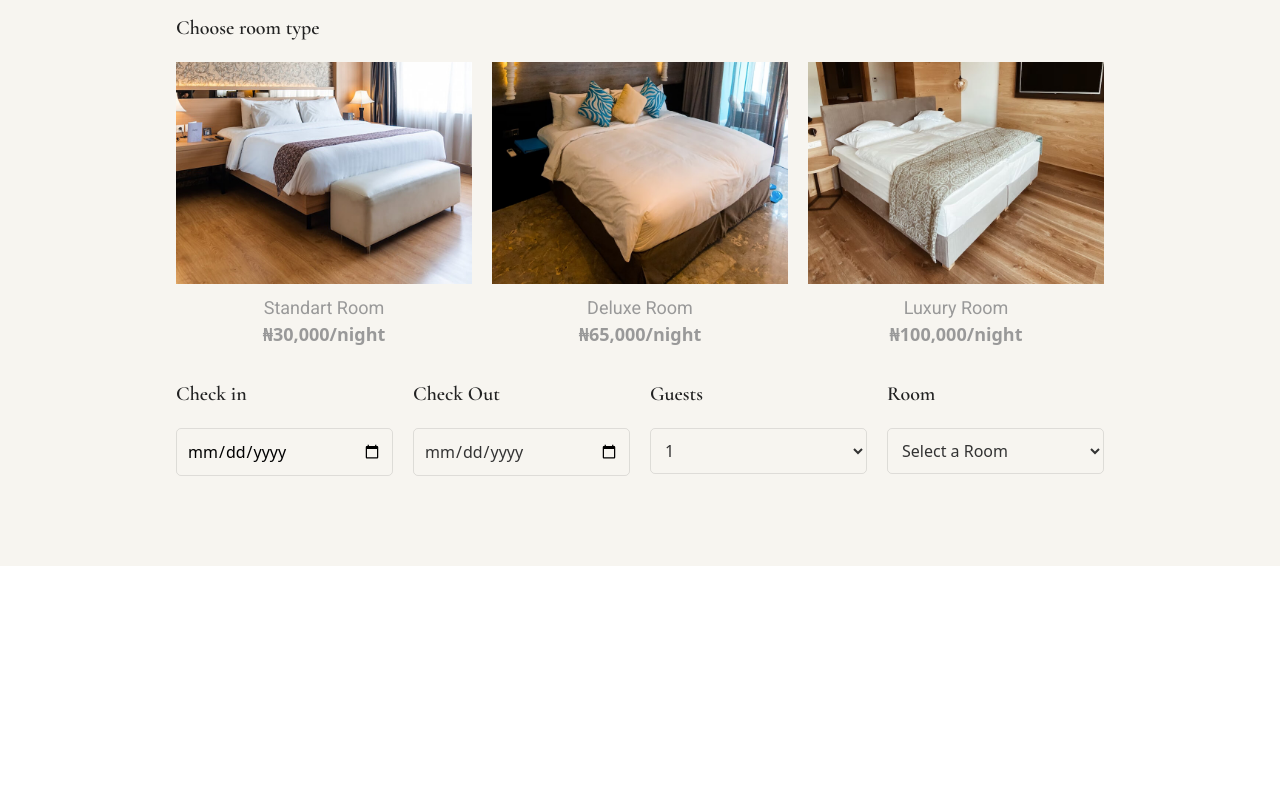
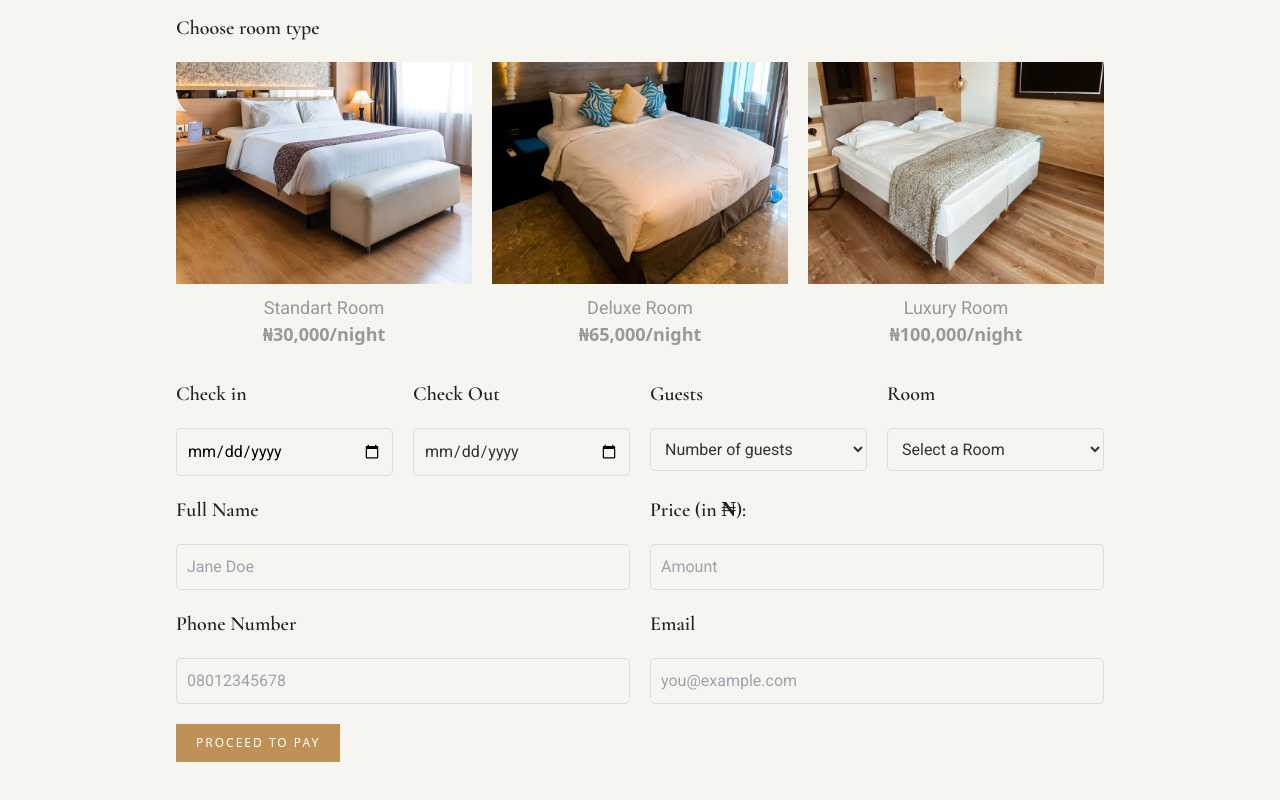
Before and after one commit to Oluwa-bunmi/Archi, a React (Vite) app: page /booking in a window 1280 px wide. Shown: the part 364-1164 px from the top of the page. Before the commit the page ends 930 px from the top, so only its background shows below. Built offline with nearby package versions, Linux system fonts and the light colour scheme.

Commit message:
amount,guest no & room type now depends on the room image clicked

```diff
--- a/src/constants/data.jsx
+++ b/src/constants/data.jsx
@@ -13,6 +13,7 @@ export const suitesInfo = [
     room: "Standart Room",
     image: firstSuite,
     location: "/standart-room",
+    guests: 1,
     details:
       " Lorem ipsum, dolor sit amet consectetur adipisicing elit. Omnis, sequi atque impedit beatae perferendis at magni officia ut nulla iure illo nam, fuga dolor vero!",
   },
@@ -21,6 +22,8 @@ export const suitesInfo = [
     room: "Deluxe Room",
     image: secondSuite,
     location: "/deluxe-room",
+    guests: "1-3",
+
     details:
       " Lorem ipsum, dolor sit amet consectetur adipisicing elit. Omnis, sequi atque impedit beatae perferendis at magni officia ut nulla iure illo nam, fuga dolor vero!",
   },
@@ -29,6 +32,7 @@ export const suitesInfo = [
     room: "Luxury Room",
     image: thirdSuite,
     location: "/luxury-room",
+    guests: "1-5",
     details:
       " Lorem ipsum, dolor sit amet consectetur adipisicing elit. Omnis, sequi atque impedit beatae perferendis at magni officia ut nulla iure illo nam, fuga dolor vero!",
   },
@@ -169,11 +173,10 @@ export const roomDetails = [
       "Lorem ipsum esse adipisicing eiusmod culpa sed reprehenderit ut cupidatat in sint sed officia in irure proident tempor duis in esse quis aute ex. Excepteur et commodo in incididunt quis cupidatat aute labore ea exercitation nulla elit elit pariatur non nisi reprehenderit officia sit adipisicing velit.",
   },
   {
-    standartFirstDetail: "Lorem ipsum dolor sit amet consectetur adipisicing elit. Sunt, architecto praesentium molestiae quidem rem repudiandae pariatur aliquam dolore labore, placeat facilis! Blanditiis quia maxime asperiores saepe aliquid quasi necessitatibus maiores molestias in distinctio nam nobis, natus illum. Voluptas distinctio harum, dolor a sapiente qui aspernatur iure! Animi inventore delectus tempora libero. Delectus ducimus at esse, laudantium atque voluptas quis provident nam doloribus officia eveniet eaque rem similique temporibus. Asperiores, aliquam ex. Repudiandae distinctio dolorem nisi voluptatibus, nam accusamus in voluptates et corporis quaerat numquam explicabo, repellendus praesentium ad quas minus."
-  }
+    standartFirstDetail:
+      "Lorem ipsum dolor sit amet consectetur adipisicing elit. Sunt, architecto praesentium molestiae quidem rem repudiandae pariatur aliquam dolore labore, placeat facilis! Blanditiis quia maxime asperiores saepe aliquid quasi necessitatibus maiores molestias in distinctio nam nobis, natus illum. Voluptas distinctio harum, dolor a sapiente qui aspernatur iure! Animi inventore delectus tempora libero. Delectus ducimus at esse, laudantium atque voluptas quis provident nam doloribus officia eveniet eaque rem similique temporibus. Asperiores, aliquam ex. Repudiandae distinctio dolorem nisi voluptatibus, nam accusamus in voluptates et corporis quaerat numquam explicabo, repellendus praesentium ad quas minus.",
+  },
 ];
-
-
 
 /*
  Free cribs/infant beds
--- a/src/pages/Booking.jsx
+++ b/src/pages/Booking.jsx
@@ -3,8 +3,17 @@ import { suitesInfo } from "../constants/data";
 import { useState } from "react";
 const Booking = () => {
   const [selectedRoom, setSelectedRoom] = useState("");
-  const handleImageClick = (roomType) => {
+  const [roomPrice, setRoomPrice] = useState("");
+  const [numberOfGuests, setNumberOfGuests] = useState("");
+  const handleImageClick = (roomType, price, guests) => {
     setSelectedRoom(roomType);
+    // const numericPrice = price.replace(/\D/g, "");
+    // setRoomPrice(numericPrice);
+    const numericPrice = parseInt(price.replace(/\D/g, ""), 10);
+
+    // Format the numeric price with commas
+    setRoomPrice(numericPrice.toLocaleString());
+    setNumberOfGuests(guests);
   };
   return (
     <>
@@ -23,7 +32,9 @@ const Booking = () => {
             {suitesInfo.map((item, i) => (
               <div
                 key={i}
-                onClick={() => handleImageClick(item.room)}
+                onClick={() =>
+                  handleImageClick(item.room, item.price, item.guests)
+                }
                 className="transition-transform text-[#999] text-[18px]"
               >
                 <img
@@ -62,7 +73,7 @@ const Booking = () => {
                   type="date"
                   name=""
                   id=""
-                  className="w-full p-[10px] mt-5 bg-transparent outline-none rounded-[5px] border border-borderHr"
+                  className="w-full text-base font-roboto p-[10px] mt-5 bg-transparent outline-none rounded-[5px] border border-borderHr"
                 />
               </div>
               <div>
@@ -77,7 +88,7 @@ const Booking = () => {
                   type="date"
                   name=""
                   id=""
-                  className="w-full p-[10px] text-[#333] mt-5 bg-transparent outline-none rounded-[5px] border border-borderHr"
+                  className="w-full text-base font-roboto p-[10px] text-[#333] mt-5 bg-transparent outline-none rounded-[5px] border border-borderHr"
                 />
               </div>
               <div>
@@ -88,10 +99,15 @@ const Booking = () => {
                   Guests
                 </label>
                 <br />
-                <select className="w-full p-[10px] text-[#333] mt-5 bg-transparent outline-none rounded-[5px] border border-borderHr">
-                  <option value="">1</option>
-                  <option value="">1-3</option>
-                  <option value="">1-6</option>
+                <select
+                  value={numberOfGuests}
+                  readOnly
+                  className="w-full text-base font-roboto p-[10px] text-[#333] mt-5 bg-transparent outline-none rounded-[5px] border border-borderHr"
+                >
+                  <option value="">Number of guests</option>
+                  <option value="1">1</option>
+                  <option value="1-3">1-3</option>
+                  <option value="1-5">1-5</option>
                 </select>
               </div>
 
@@ -105,8 +121,9 @@ const Booking = () => {
                 <br />
                 <select
                   value={selectedRoom}
-                  onChange={(e) => setSelectedRoom(e.target.value)}
-                  className="w-full p-[10px] text-[#333] mt-5 bg-transparent outline-none rounded-[5px] border border-borderHr"
+                  readOnly
+                  //   onChange={(e) => setSelectedRoom(e.target.value)}
+                  className="w-full text-base font-roboto p-[10px] text-[#333] mt-5 bg-transparent outline-none rounded-[5px] border border-borderHr"
                 >
                   <option value="">Select a Room</option>
                   {suitesInfo.map((item, i) => (
@@ -117,9 +134,70 @@ const Booking = () => {
                 </select>
               </div>
             </section>
-            <section>
-
+            {/* <h3 className="mt-5">Enter your details</h3> */}
+            <section className="grid grid-cols-2 gap-5">
+              <div className="grid gap-5 mt-5">
+                <div>
+                  <label
+                    htmlFor=""
+                    className="text-[#222] text-xl font-garamond font-semibold"
+                  >
+                    Full Name
+                  </label>
+                  <input
+                    type="text"
+                    placeholder="Jane Doe"
+                    className="w-full p-[10px] text-base font-roboto text-[#333] mt-5 bg-transparent outline-none rounded-[5px] border border-borderHr"
+                  />
+                </div>
+                <div>
+                  <label
+                    htmlFor=""
+                    className="text-[#222] text-xl font-garamond font-semibold"
+                  >
+                    Phone Number
+                  </label>
+                  <input
+                    type="number"
+                    placeholder="08012345678"
+                    className="w-full text-base font-roboto p-[10px] text-[#333] mt-5 bg-transparent outline-none rounded-[5px] border border-borderHr"
+                  />
+                </div>
+              </div>
+              <div className="grid gap-5 mt-5">
+                <div>
+                  <label
+                    htmlFor=""
+                    className="text-[#222] text-xl font-garamond font-semibold"
+                  >
+                    Price (in ₦):
+                  </label>
+                  <input
+                    type="text"
+                    placeholder="Amount"
+                    value={roomPrice}
+                    readOnly
+                    className="w-full text-base font-roboto p-[10px] text-[#333] mt-5 bg-transparent outline-none rounded-[5px] border border-borderHr"
+                  />
+                </div>
+                <div>
+                  <label
+                    htmlFor=""
+                    className="text-[#222] text-xl font-garamond font-semibold"
+                  >
+                    Email
+                  </label>
+                  <input
+                    type="text"
+                    placeholder="you@example.com"
+                    className="w-full text-base font-roboto p-[10px] text-[#333] mt-5 bg-transparent outline-none rounded-[5px] border border-borderHr"
+                  />
+                </div>
+              </div>
             </section>
+            <button className="tracking-[2px] mt-5 text-white w-fit bg-brownie py-[10px] px-5 text-[12px] font-medium hover:bg-[#b89970]">
+              PROCEED TO PAY
+            </button>
           </form>
         </section>
       </section>
--- a/src/pages/Contact.jsx
+++ b/src/pages/Contact.jsx
@@ -80,12 +80,11 @@ const Contact = () => {
           />
           <button
             type="submit"
-            className="text-[12px] mt-[20px] font-medium transition ease-in-out hover:bg-[#FAB702] hover:text-black hover:border-brownie lg:flex items-center py-2 px-5 border border-light tracking-[2px] rounded-[2px]"
+            className="text-[12px] mt-5 font-medium transition ease-in-out hover:bg-[#FAB702] hover:text-black hover:border-brownie lg:flex items-center py-2 px-5 border border-light tracking-[2px] rounded-[2px]"
           >
             SUBMIT FORM
           </button>
         </form>
-        {/* <div> */}
         <textarea
           name=""
           id=""
--- a/src/pages/Home.jsx
+++ b/src/pages/Home.jsx
@@ -34,7 +34,7 @@ const Home = () => {
             numquam eius modi tempora incidunt ut labore et dolore magnam
             aliquam quaerat voluptatem.
           </p>
-          <Link className="tracking-[2px] text-white w-fit bg-brownie py-[10px] px-5 text-[12px] font-medium hover:bg-[#b89970]">
+          <Link to="/booking" className="tracking-[2px] text-white w-fit bg-brownie py-[10px] px-5 text-[12px] font-medium hover:bg-[#b89970]">
             BOOK NOW
           </Link>
         </div>
```
